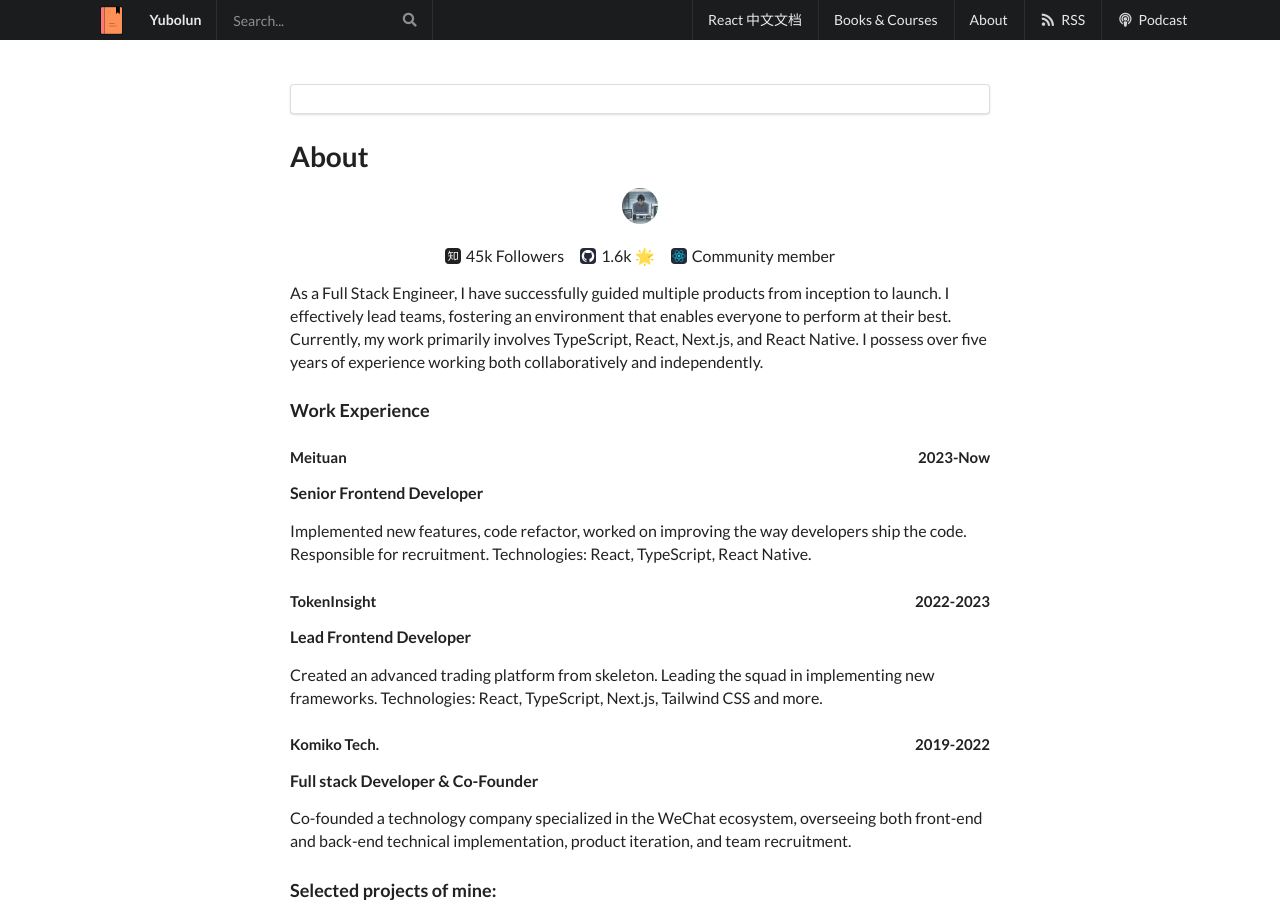
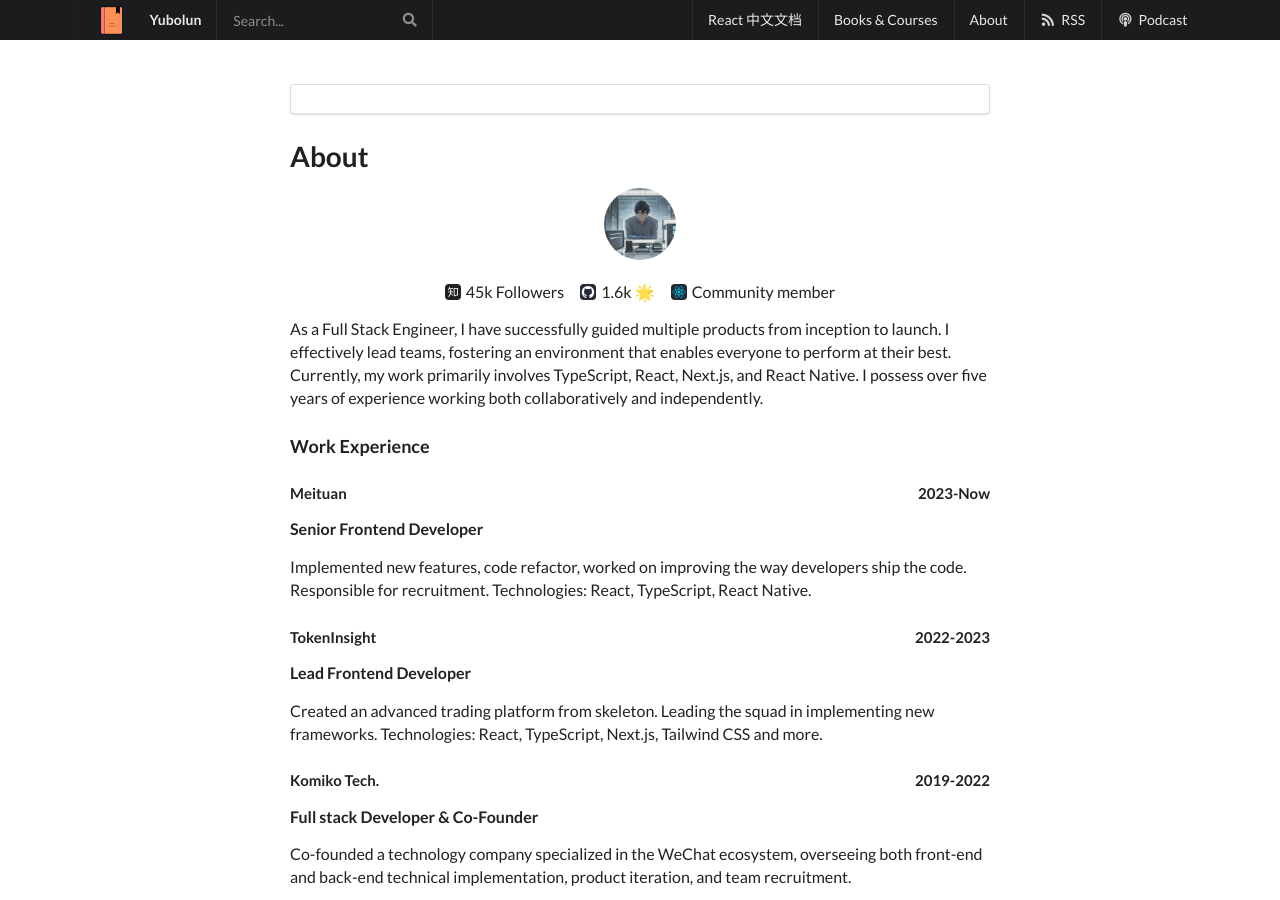
Before and after one commit to discountry/discountry.github.io, a Jekyll site: the page built from about/index.md, in a window 1280 px wide and 900 px high. Built offline with Jekyll 4.4.1, drawn with Linux system fonts in a browser that asks for light colours.

Commit message:
fix avatar size

```diff
--- a/_layouts/about.html
+++ b/_layouts/about.html
@@ -7,7 +7,7 @@
 </h1>
 
 <div style="display: flex; justify-content: center; align-items: center; margin-bottom: 1rem;">
-    <img style="border-radius: 150px; width: 36px; height: 36px;" src="{{ site.imageurl }}avatar.png" alt="avatar">
+    <img style="border-radius: 150px; width: 72px; height: 72px;" src="{{ site.imageurl }}avatar.png" alt="avatar">
 </div>
 
 {% include reputation.html %}
```
